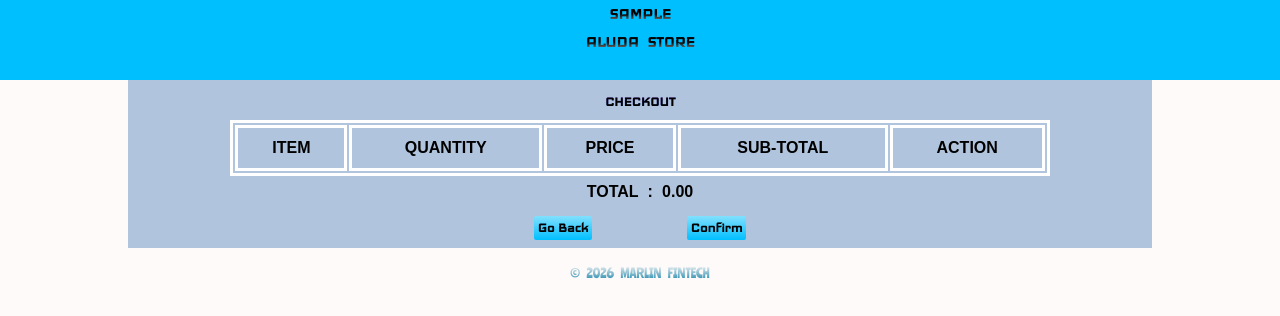
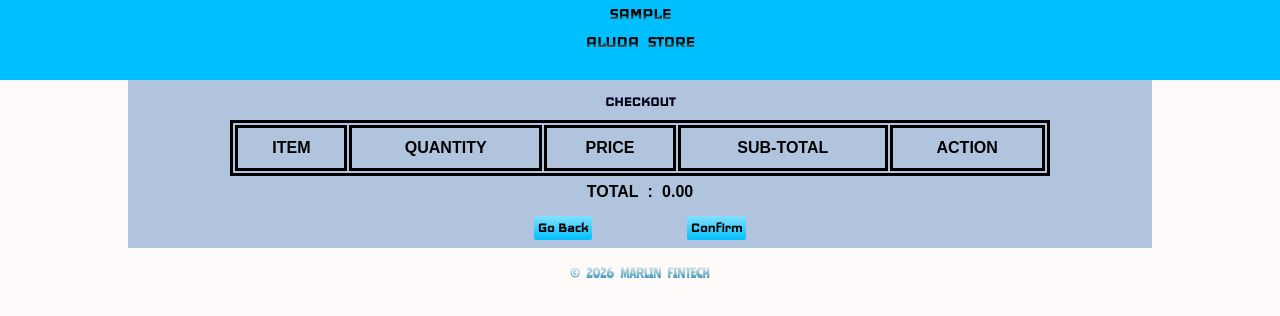
Before and after one commit to marlinfintech/sample-aluda-store, a plain HTML site: page checkout.html in a window 1280 px wide. Drawn offline with nearby package versions, Linux system fonts and the light colour scheme; no server answers.

Commit message:
Add files via upload

```diff
--- a/checkout.css
+++ b/checkout.css
@@ -50,8 +50,8 @@ body{background:#FFFAFA}
 
 
 .checkouttable{background:#B0C4DE;margin: 0 auto;width: 100%;font-size: 0.75rem;font-weight:bold}
-.checkouttable table{border:2px solid #000000;overflow: hidden;width: 100%}
-.checkouttable th {border:2px solid #000000;color: #000000; padding: 0rem;text-align: center;font-weight: bold;white-space: nowrap;overflow: hidden;;font-family:sans-serif}
+.checkouttable table{border:2px solid #000000;overflow: hidden;width: 100%;font-family:sans-serif}
+.checkouttable th {border:2px solid #000000;color: #000000; padding: 0rem;text-align: center;font-weight: bold;white-space: nowrap;overflow: hidden;font-family:sans-serif}
 .checkouttabble tr{font-family:sans-serif}
 
 .checkoutbuttons{width: 30%;margin:0 auto; display: flex;justify-content: space-between}
@@ -79,8 +79,8 @@ body{background:#FFFAFA}
 
 
 .checkouttable{background:#B0C4DE;margin: 0 auto;width: 80%;font-size: 1rem;font-weight: bold}
-.checkouttable table{border:3px solid #FFFFFF;overflow: hidden;width: 100%;margin: 0 auto}
-.checkouttable th {border:3px solid #FFFFFF;color: #000000; padding: 0.5rem;text-align: center;font-weight: bold;
+.checkouttable table{border:3px solid #000000;overflow: hidden;width: 100%;margin: 0 auto}
+.checkouttable th {border:3px solid #000000;color: #000000; padding: 0.5rem;text-align: center;font-weight: bold;
   margin: 0 auto;white-space: nowrap;overflow: hidden;}
 
 .checkoutbuttons{width: 30%;margin:0 auto; display: flex;justify-content: space-between}
```
